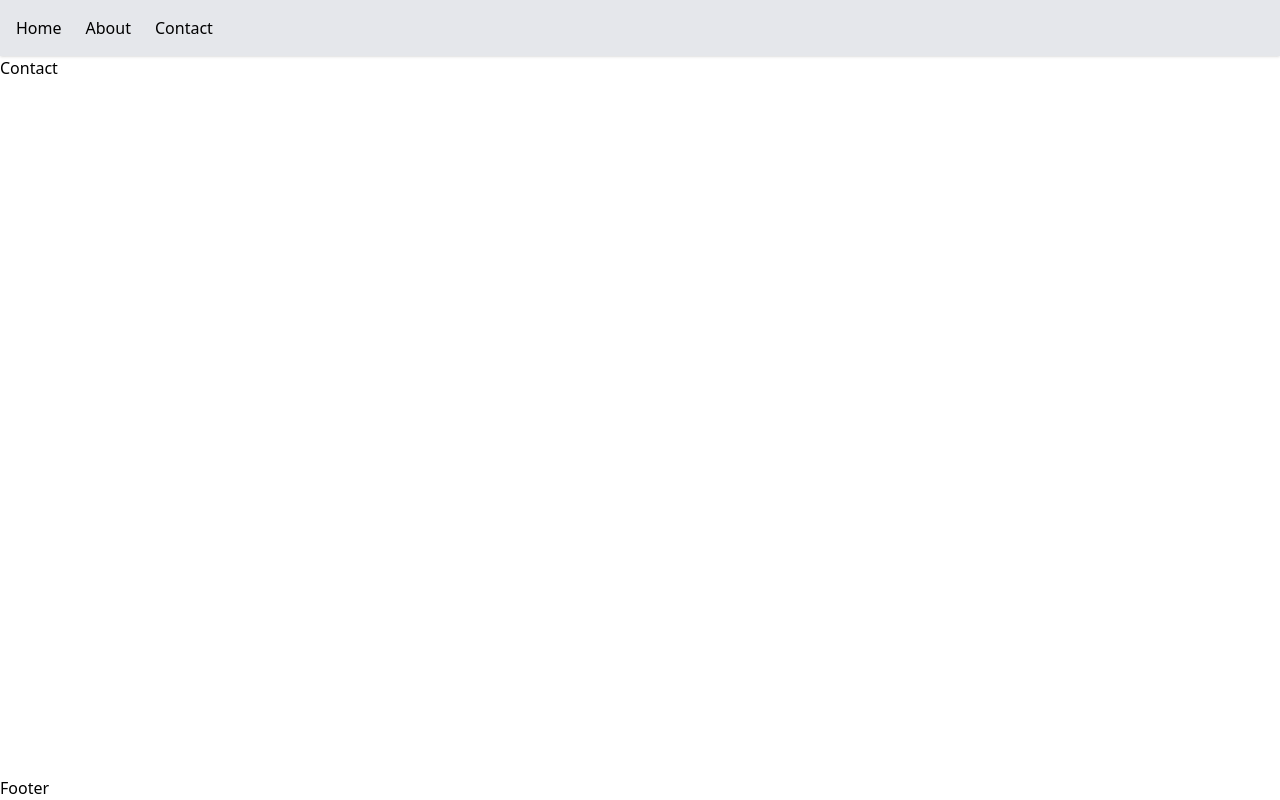
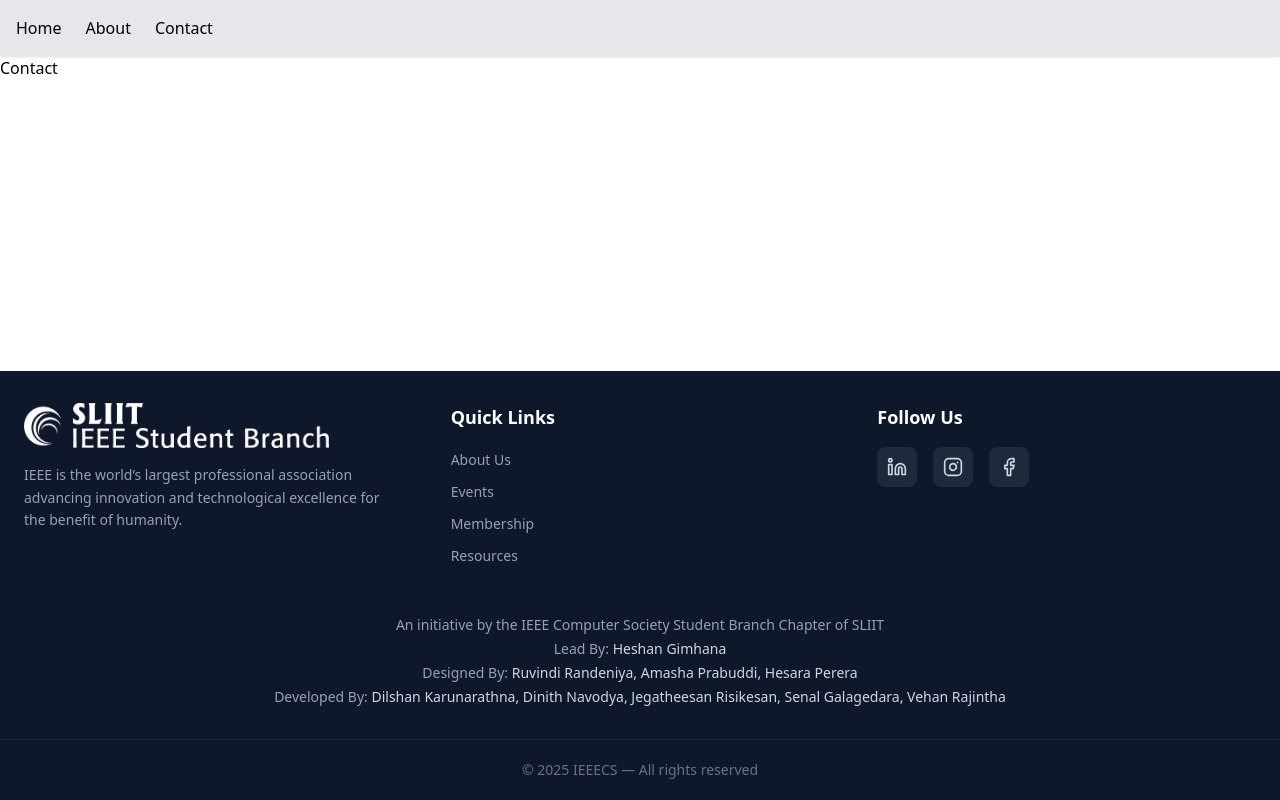
Before and after one commit to IEEEComputerSocietyofSLIIT/IEEE_SLIIT_WEB_SB_V2, a React (Vite) app: page /contact in a window 1280 px wide. Built offline with nearby package versions, Linux system fonts and the light colour scheme.

Commit message:
Footer Finished!

```diff
--- a/package.json
+++ b/package.json
@@ -11,6 +11,7 @@
   },
   "dependencies": {
     "@tailwindcss/vite": "^4.1.14",
+    "lucide-react": "^0.544.0",
     "react": "^19.1.1",
     "react-dom": "^19.1.1",
     "react-router-dom": "^7.9.3",
--- a/src/App.jsx
+++ b/src/App.jsx
@@ -15,11 +15,11 @@ function App() {
         <Routes>
           <Route path="/" element={<Home />} />
           <Route path="/about" element={<About />} />
-          <Route path="/contact" element={<Contact/>} />
+          <Route path="/contact" element={<Contact />} />
         </Routes>
       </main>
 
-      <Footer/>
+      <Footer />
     </div>
   );
 }
--- a/src/components/Footer.jsx
+++ b/src/components/Footer.jsx
@@ -1,7 +1,107 @@
-import React from 'react'
+import React from "react";
+import { Linkedin, Instagram, Facebook } from "lucide-react";
+import IeeeLogoWhite from "../assets/logos/IEEEWhite.png";
 
 export const Footer = () => {
+  const quickLinks = [
+    { label: "About Us", href: "#about" },
+    { label: "Events", href: "#events" },
+    { label: "Membership", href: "#membership" },
+    { label: "Resources", href: "#resources" },
+  ];
+
+  const socialLinks = [
+    { icon: Linkedin, href: "https://linkedin.com", label: "LinkedIn" },
+    { icon: Instagram, href: "https://instagram.com", label: "Instagram" },
+    { icon: Facebook, href: "https://facebook.com", label: "Facebook" },
+  ];
+
+  const developers = [
+    "Dilshan Karunarathna",
+    "Dinith Navodya",
+    "Jegatheesan Risikesan",
+    "Senal  Galagedara",
+    "Vehan Rajintha",
+  ];
+
+  const designers = ["Ruvindi Randeniya", "Amasha Prabuddi", "Hesara Perera"];
+
   return (
-    <div>Footer</div>
-  )
-}
+    <footer className="bg-slate-900 text-gray-300">
+      <div className="max-w-7xl mx-auto px-6 py-8">
+        <div className="grid grid-cols-1 md:grid-cols-3 gap-12 mb-12">
+          <div className="space-y-4">
+            <div className="flex items-center space-x-3">
+              <img src={IeeeLogoWhite} alt="IEEE Logo" className="w-[305px]" />
+            </div>
+            <p className="text-sm leading-relaxed text-gray-400">
+            IEEE is the world’s largest professional association advancing innovation and technological excellence for the benefit of humanity.
+            </p>
+          </div>
+
+          <div>
+            <h3 className="text-white text-lg font-semibold mb-4">
+              Quick Links
+            </h3>
+            <ul className="space-y-2">
+              {quickLinks.map((link) => (
+                <li key={link.label}>
+                  <a
+                    href={link.href}
+                    className="text-gray-400 hover:text-white transition-colors duration-200 text-sm"
+                  >
+                    {link.label}
+                  </a>
+                </li>
+              ))}
+            </ul>
+          </div>
+
+          <div>
+            <h3 className="text-white text-lg font-semibold mb-4">Follow Us</h3>
+            <div className="flex space-x-4">
+              {socialLinks.map((social) => {
+                const Icon = social.icon;
+                return (
+                  <a
+                    key={social.label}
+                    href={social.href}
+                    target="_blank"
+                    rel="noopener noreferrer"
+                    className="w-10 h-10 bg-slate-800 rounded-lg flex items-center justify-center hover:bg-blue-600 transition-colors duration-200"
+                    aria-label={social.label}
+                  >
+                    <Icon className="w-5 h-5" />
+                  </a>
+                );
+              })}
+            </div>
+          </div>
+        </div>
+
+        <div className="space-y-1">
+          <p className="text-center text-sm text-gray-400">
+          An initiative by the IEEE Computer Society Student Branch Chapter of SLIIT
+          </p>
+          <p className="text-center text-sm text-gray-400">
+            Lead By: <span className="text-gray-300">Heshan Gimhana</span>
+          </p>
+          <p className="text-center text-sm text-gray-400">
+            Designed By:{" "}
+            <span className="text-gray-300">{designers.join(", ")}</span>
+          </p>
+          <p className="text-center text-sm text-gray-400">
+            Developed By:{" "}
+            <span className="text-gray-300">{developers.join(", ")}</span>
+          </p>
+        </div>
+
+      </div>
+      <div className="border-t border-slate-800 p-5">
+          <p className="text-center text-sm text-gray-500">
+            © 2025 IEEECS — All rights reserved
+          </p>
+        </div>
+    </footer>
+  );
+};
--- a/src/pages/About.jsx
+++ b/src/pages/About.jsx
@@ -1,7 +1,8 @@
-import React from 'react'
-
+import React from "react";
 export const About = () => {
   return (
-    <div>About</div>
-  )
-}
+    <>
+      <div>About</div>
+    </>
+  );
+};
```
